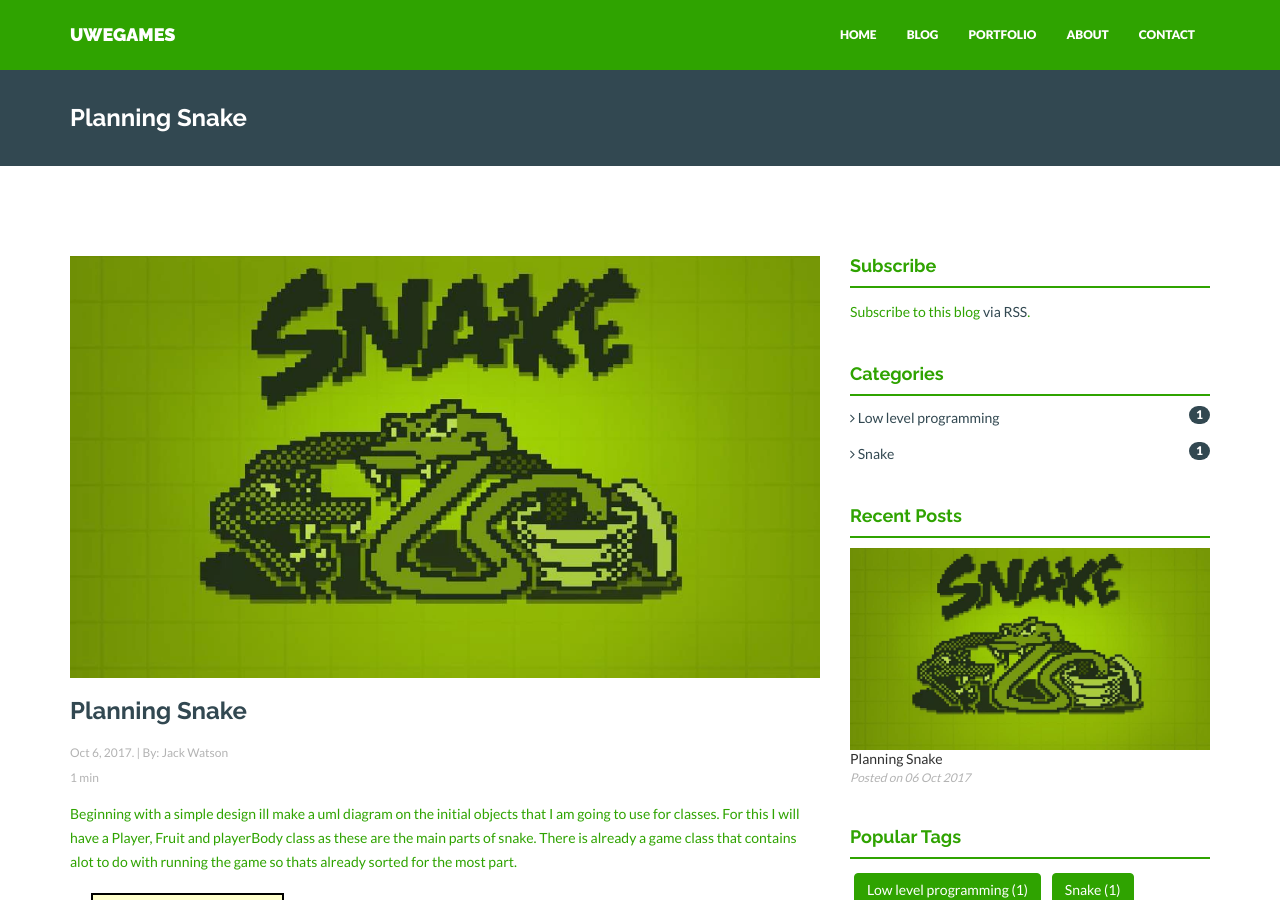
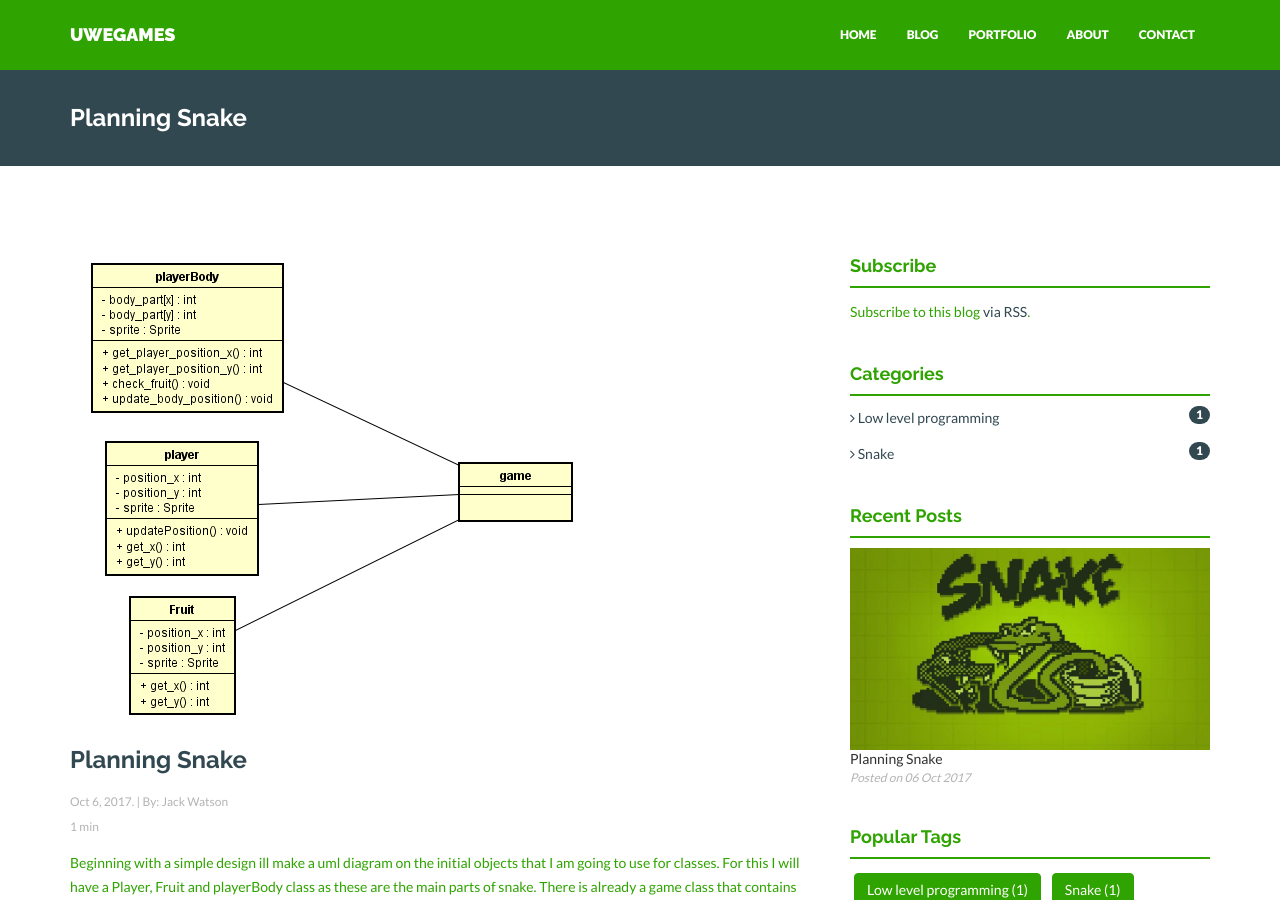
Before and after one commit to JackW8335/JackW8335.github.io, a Jekyll site: the page built from _posts/2017-10-06-Snake.markdown, in a window 1280 px wide and 900 px high. Built offline with Jekyll 4.4.1, drawn with Linux system fonts in a browser that asks for light colours; nearby versions of some CDN libraries.

Commit message:
Update 2017-10-06-Snake.markdown

```diff
--- a/_posts/2017-10-06-Snake.markdown
+++ b/_posts/2017-10-06-Snake.markdown
@@ -7,6 +7,7 @@ categories:
 - Low Level Programming             #important: leave this here
 - Snake
 img: snake.jpg       #place image (850x450) with this name in /assets/img/blog/
+img: snakeUML.png
 thumb: snake.jpg    #place thumbnail (70x70) with this name in /assets/img/blog/thumbs/
 ---
 
```
